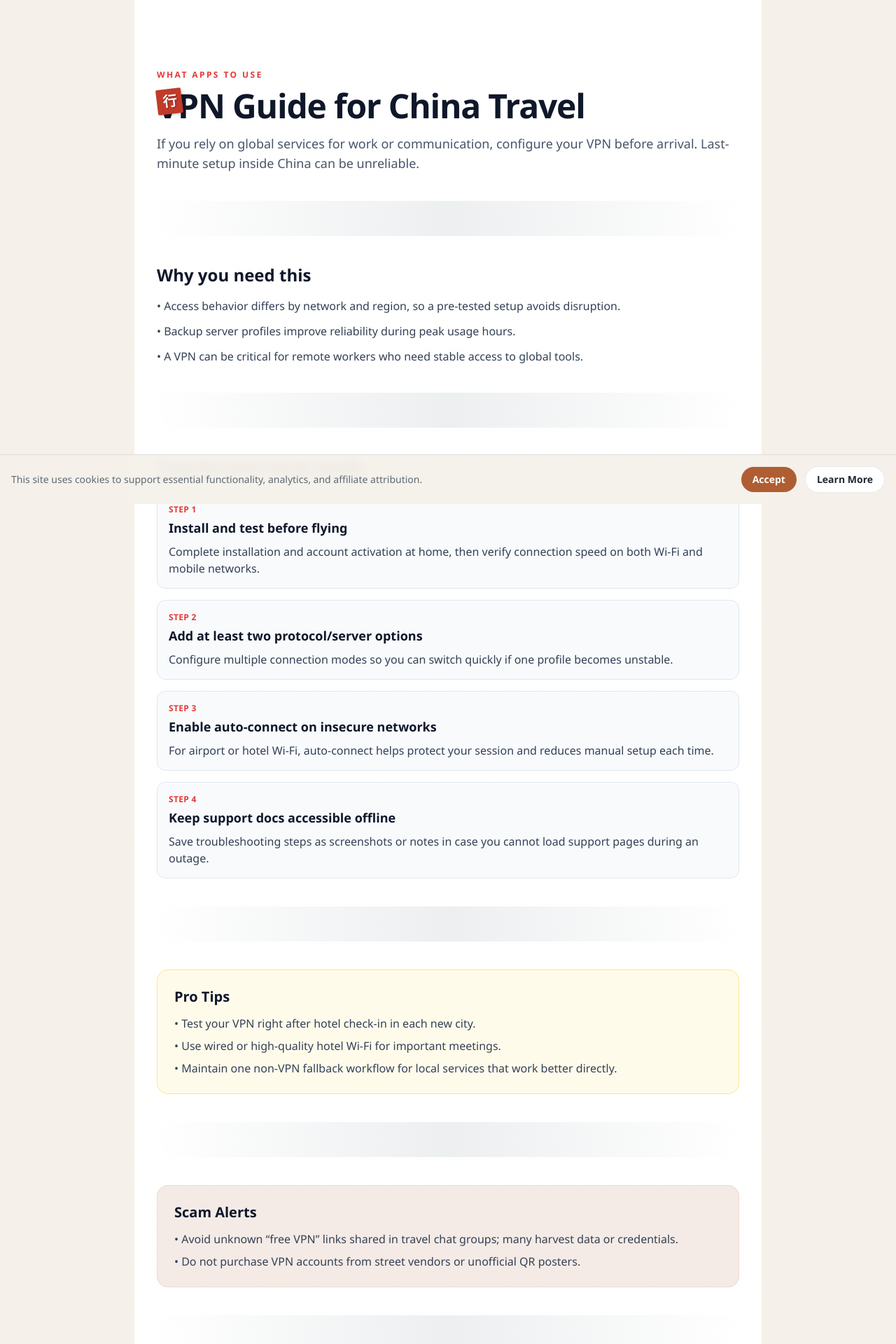
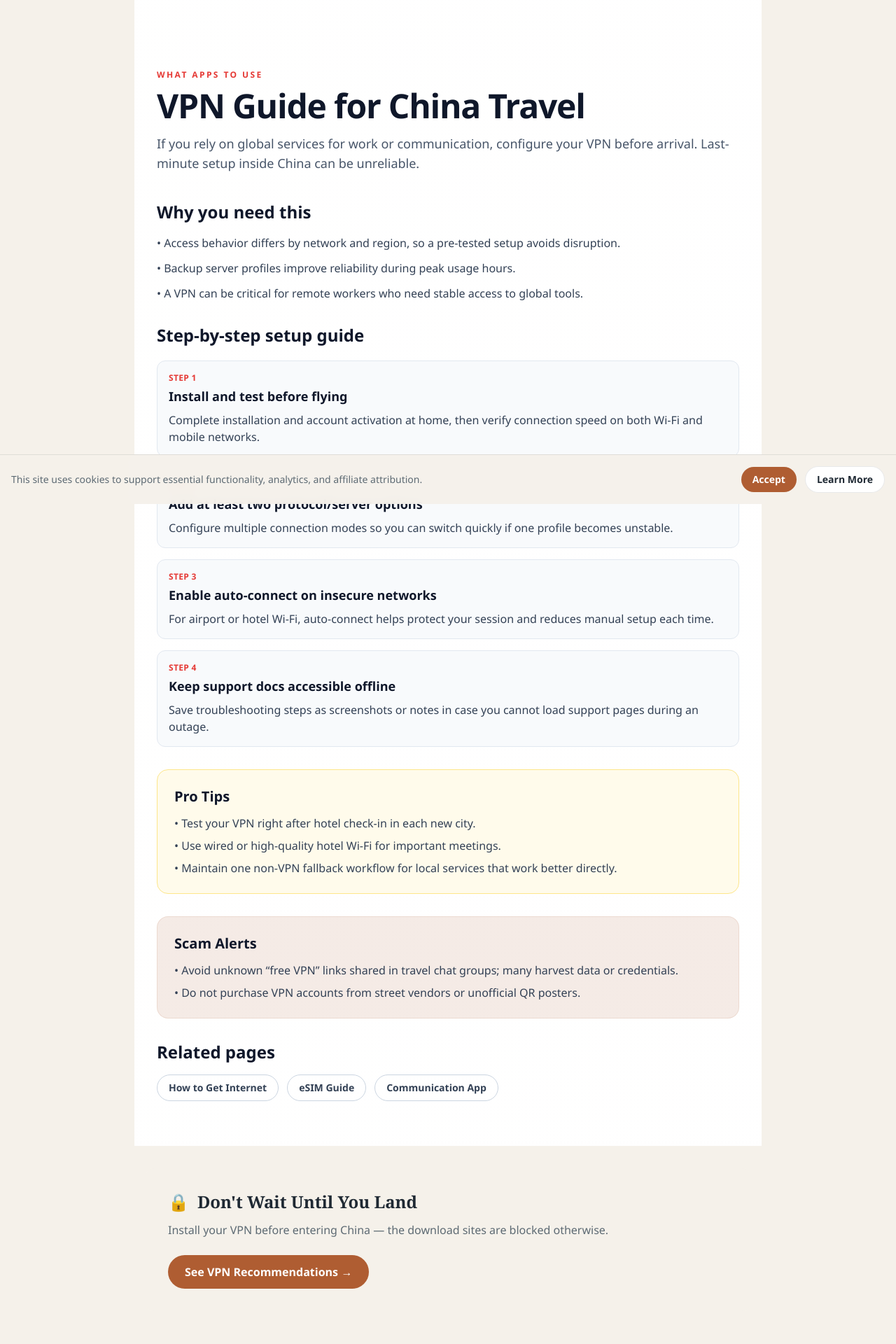
Before and after one commit to thecubestorm-arch/trailofchina, a Next.js app: page /china-basics/what-apps-to-use/vpn in a window 1280 px wide. Shown: the part 80-2000 px from the top of the page at 70% size. Built offline with nearby package versions, Linux system fonts and the light colour scheme.

Commit message:
Revert: Remove China Theme (ink wash, seal badges, paper texture) per user request + Fix CTA centering + Add inline VPN links on censorship page

```diff
--- a/app/china-basics/how-china-differs/censorship/page.tsx
+++ b/app/china-basics/how-china-differs/censorship/page.tsx
@@ -21,7 +21,7 @@ export default function CensorshipPage() {
 
         <section className="mb-8">
           <h2 className="text-2xl font-semibold mb-4">Blocked Websites & Apps</h2>
-          <p className="text-gray-700 mb-4">These popular services do NOT work in China without a VPN:</p>
+          <p className="text-gray-700 mb-4">These popular services do NOT work in China without a <a href="/china-basics/what-apps-to-use/vpn" className="text-[#af5d32] underline hover:text-[#8f431c]">VPN</a>:</p>
 
           <div className="grid grid-cols-2 md:grid-cols-4 gap-4 mb-6">
             <div className="bg-[var(--accent-soft)] rounded-lg p-4 text-center">
@@ -73,7 +73,7 @@ export default function CensorshipPage() {
 
         <section className="mb-8">
           <h2 className="text-2xl font-semibold mb-4">How to Bypass (VPN)</h2>
-          <p className="text-gray-700 mb-4">A VPN is essential for accessing blocked services:</p>
+          <p className="text-gray-700 mb-4">A <a href="/china-basics/what-apps-to-use/vpn" className="text-[#af5d32] underline hover:text-[#8f431c]">VPN</a> is essential for accessing blocked services. See our <a href="/china-basics/what-apps-to-use/vpn" className="text-[#af5d32] underline hover:text-[#8f431c]">VPN guide</a> for setup instructions and recommended providers:</p>
 
           <div className="bg-gray-50 rounded-lg p-6">
             <h3 className="font-semibold mb-2">Recommended VPNs for China:</h3>
@@ -82,7 +82,7 @@ export default function CensorshipPage() {
               <li>• <strong>NordVPN</strong> - Good speeds, easy to use</li>
               <li>• <strong>Astrill</strong> - Popular among expats</li>
             </ul>
-            <p className="text-sm text-gray-600 mt-4 italic">Important: Download and set up your VPN BEFORE arriving in China.</p>
+            <p className="text-sm text-gray-600 mt-4 italic">Important: <a href="/china-basics/what-apps-to-use/vpn" className="text-[#af5d32] underline hover:text-[#8f431c]">Download and set up your VPN</a> BEFORE arriving in China.</p>
           </div>
         </section>
 
--- a/app/china-basics/what-apps-to-use/vpn/page.tsx
+++ b/app/china-basics/what-apps-to-use/vpn/page.tsx
@@ -57,12 +57,12 @@ export default function VpnGuidePage() {
         { label: 'Communication App', href: '/china-basics/what-apps-to-use/communication' },
       ]}
       />
-      <div className="mt-8">
+      <div className="max-w-4xl mx-auto px-4 mt-8">
         <ContextualCTA
           icon="🔒"
           title="Don't Wait Until You Land"
           description="Install your VPN before entering China — the download sites are blocked otherwise."
-          buttonText="Get ExpressVPN →"
+          buttonText="See VPN Recommendations →"
           buttonHref="/china-basics/what-apps-to-use/vpn"
           variant="secondary"
         />
--- a/components/AttractionPage.tsx
+++ b/components/AttractionPage.tsx
@@ -2,8 +2,6 @@ import { Metadata } from 'next';
 import Link from 'next/link';
 import ChineseWatermark from './ChineseWatermark';
 import Breadcrumb from './Breadcrumb';
-import InkWashDivider from './InkWashDivider';
-import RedSealBadge from './RedSealBadge';
 
 type Tip = {
   type: 'tip' | 'scam' | 'photo';
@@ -60,7 +58,6 @@ export default function AttractionPage({
 
         {/* Hero Section */}
         <header className="mb-10 relative">
-          <RedSealBadge character="景" />
           <ChineseWatermark character={nameZh[0] || '中'} />
           <h1 className="text-4xl sm:text-5xl md:text-6xl font-serif font-bold mb-4 text-[var(--foreground)] relative z-10">
             {name}
@@ -106,7 +103,6 @@ export default function AttractionPage({
           </div>
         </section>
 
-        <InkWashDivider />
 
         {/* Practical Tips */}
         <section className="mb-10">
@@ -169,7 +165,6 @@ export default function AttractionPage({
           )}
         </section>
 
-        <InkWashDivider />
 
         {/* Map */}
         <section className="mb-10">
@@ -185,7 +180,6 @@ export default function AttractionPage({
           </div>
         </section>
 
-        <InkWashDivider />
 
         {/* Related Links */}
         {relatedLinks.length > 0 && (
--- a/components/FoodDetailPage.tsx
+++ b/components/FoodDetailPage.tsx
@@ -2,8 +2,6 @@ import { Metadata } from 'next';
 import Link from 'next/link';
 import ChineseWatermark from './ChineseWatermark';
 import Breadcrumb from './Breadcrumb';
-import InkWashDivider from './InkWashDivider';
-import RedSealBadge from './RedSealBadge';
 
 type Tip = {
   type: 'tip' | 'scam' | 'where';
@@ -62,7 +60,6 @@ export default function FoodDetailPage({
 
         {/* Hero Section */}
         <header className="mb-10 relative">
-          <RedSealBadge character="食" />
           <ChineseWatermark character={nameZh[0] || '中'} />
           <h1 className="text-4xl sm:text-5xl md:text-6xl font-serif font-bold mb-4 text-[var(--foreground)] relative z-10">
             {name}
@@ -118,13 +115,11 @@ export default function FoodDetailPage({
                 </div>
               ))}
             </div>
-        <InkWashDivider />
 
           </section>
         )}
 
         {/* Practical Tips */}
-        <InkWashDivider />
 
         <section className="mb-10">
           <h2 className="text-2xl font-serif font-bold mb-6 text-[var(--foreground)]">Practical Tips</h2>
@@ -185,7 +180,6 @@ export default function FoodDetailPage({
             </div>
           )}
         </section>
-        <InkWashDivider />
 
 
         {/* Related Links */}
--- a/components/GuideArticlePage.tsx
+++ b/components/GuideArticlePage.tsx
@@ -1,7 +1,5 @@
 import Link from 'next/link';
 import Breadcrumb from './Breadcrumb';
-import InkWashDivider from './InkWashDivider';
-import RedSealBadge from './RedSealBadge';
 
 type Step = {
   title: string
@@ -47,12 +45,10 @@ export default function GuideArticlePage({
 
       <p className="text-xs font-bold uppercase tracking-[0.2em] text-china-red">{category}</p>
       <h1 className="mt-3 text-4xl font-black tracking-tight text-slate-900 md:text-5xl relative">
-        <RedSealBadge character="行" />
         {title}
       </h1>
       <p className="mt-4 text-base leading-relaxed text-slate-600 md:text-lg">{intro}</p>
 
-      <InkWashDivider />
 
       <div className="mt-10 card-base">
         <h2 className="text-2xl font-extrabold text-slate-900">Why you need this</h2>
@@ -65,7 +61,6 @@ export default function GuideArticlePage({
         </ul>
       </div>
 
-      <InkWashDivider />
 
       <div className="mt-8 card-base">
         <h2 className="text-2xl font-extrabold text-slate-900">Step-by-step setup guide</h2>
@@ -80,7 +75,6 @@ export default function GuideArticlePage({
         </ol>
       </div>
 
-      <InkWashDivider />
 
       <div className="mt-8 rounded-2xl border border-amber-200 bg-amber-50 p-6">
         <h2 className="text-xl font-black text-slate-900">Pro Tips</h2>
@@ -93,7 +87,6 @@ export default function GuideArticlePage({
         </ul>
       </div>
 
-      <InkWashDivider />
 
       <div className="mt-8 rounded-2xl border border-[var(--accent-soft)] bg-[var(--accent-soft)] p-6">
         <h2 className="text-xl font-black text-slate-900">Scam Alerts</h2>
@@ -106,7 +99,6 @@ export default function GuideArticlePage({
         </ul>
       </div>
 
-      <InkWashDivider />
 
       <div className="mt-8 card-base">
         <h2 className="text-2xl font-extrabold text-slate-900">Related pages</h2>
--- a/components/InkWashDivider.tsx
+++ /dev/null
@@ -1,12 +0,0 @@
-export default function InkWashDivider() {
-  return (
-    <div className="my-10 h-[50px] opacity-[0.08]">
-      <div
-        className="w-full h-full"
-        style={{
-          background: 'linear-gradient(90deg, transparent 0%, #1a3a4a 50%, transparent 100%)',
-        }}
-      />
-    </div>
-  );
-}
--- a/components/NeighborhoodPage.tsx
+++ b/components/NeighborhoodPage.tsx
@@ -2,8 +2,6 @@ import { Metadata } from 'next';
 import Link from 'next/link';
 import ChineseWatermark from './ChineseWatermark';
 import Breadcrumb from './Breadcrumb';
-import InkWashDivider from './InkWashDivider';
-import RedSealBadge from './RedSealBadge';
 
 type Tip = {
   type: 'tip' | 'scam' | 'photo';
@@ -58,7 +56,6 @@ export default function NeighborhoodPage({
 
         {/* Hero Section */}
         <header className="mb-10 relative">
-          <RedSealBadge character="住" />
           <ChineseWatermark character={nameZh[0] || '中'} />
           <h1 className="text-4xl sm:text-5xl md:text-6xl font-serif font-bold mb-4 text-[var(--foreground)] relative z-10">
             {name}
@@ -104,7 +101,6 @@ export default function NeighborhoodPage({
           </div>
         </section>
 
-        <InkWashDivider />
 
         {/* Practical Tips */}
         <section className="mb-10">
@@ -166,7 +162,6 @@ export default function NeighborhoodPage({
             </div>
           )}
         </section>
-        <InkWashDivider />
 
 
         {/* Related Links */}
--- a/components/RedSealBadge.tsx
+++ /dev/null
@@ -1,27 +0,0 @@
-interface RedSealBadgeProps {
-  character: string;
-}
-
-export default function RedSealBadge({ character }: RedSealBadgeProps) {
-  return (
-    <div
-      className="absolute top-0 left-0 w-[36px] h-[36px] rounded-sm"
-      style={{
-        backgroundColor: '#c23a2a',
-        transform: 'rotate(-7deg)',
-        boxShadow: '2px 2px 4px rgba(0,0,0,0.15)',
-      }}
-      aria-hidden="true"
-    >
-      <span
-        className="text-white font-serif flex items-center justify-center w-full h-full"
-        style={{
-          fontSize: '20px',
-          textShadow: '1px 1px 2px rgba(0,0,0,0.3)',
-        }}
-      >
-        {character}
-      </span>
-    </div>
-  );
-}
```
